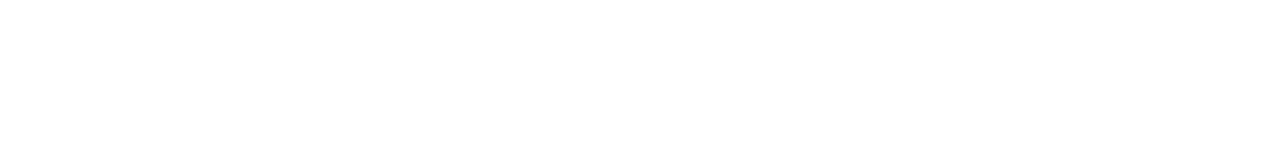
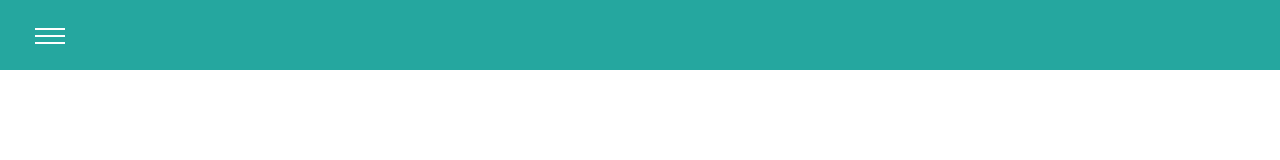
Before and after one commit to Daniel24125/encomendaslip, a website: page public/index.html in a window 1280 px wide. Drawn offline with nearby package versions, Linux system fonts and the light colour scheme.

Commit message:
navbar menu animation

```diff
--- a/public/css/app.css
+++ b/public/css/app.css
@@ -1,3 +1,67 @@
-body {
+body, html {
   margin: 0;
-  padding: 0; }
+  padding: 0;
+  width: 100%;
+  overflow-x: hidden; }
+
+* {
+  font-family: 'Roboto', sans-serif; }
+
+ul {
+  padding: 0;
+  margin: 0;
+  list-style-type: none; }
+
+a {
+  text-decoration: inherit;
+  color: inherit;
+  cursor: auto;
+  text-decoration: inherit;
+  color: inherit;
+  cursor: auto; }
+  a:visited {
+    text-decoration: inherit;
+    color: inherit;
+    cursor: auto; }
+
+.menu-icon-container {
+  width: 100px;
+  position: relative;
+  height: 60px;
+  cursor: pointer;
+  -webkit-transition: all 100ms ease-in-out;
+  -o-transition: all 100ms ease-in-out;
+  transition: all 100ms ease-in-out; }
+
+.line {
+  position: absolute;
+  background: white;
+  width: 30px;
+  height: 2px;
+  left: 50%;
+  -webkit-transform: translateX(-50%);
+  -ms-transform: translateX(-50%);
+  transform: translateX(-50%);
+  -webkit-transition: all 100ms ease;
+  -o-transition: all 100ms ease;
+  transition: all 100ms ease; }
+
+.line-top {
+  top: 39%; }
+
+.line-center {
+  top: 50%; }
+
+.line-bottom {
+  top: 61%; }
+
+.navbarContainer {
+  width: 100%;
+  height: 70px;
+  background: #25a79f;
+  display: -webkit-box;
+  display: -ms-flexbox;
+  display: flex;
+  -webkit-box-align: center;
+  -ms-flex-align: center;
+  align-items: center; }
--- a/public/index.html
+++ b/public/index.html
@@ -15,7 +15,11 @@
 
   <nav>
     <div class="navbarContainer">
-
+      <div class="menu-icon-container">
+        <div class="line line-top"></div>
+        <div class="line line-center"></div>
+        <div class="line line-bottom"></div>
+      </div>
     </div>
   </nav>
 </body>
--- a/public/js/functions.js
+++ b/public/js/functions.js
@@ -1,4 +1,41 @@
 $(document).ready(function(){
+  let menuClicked = 0
+  $(".menu-icon-container").click(()=>{
+    if(menuClicked){
+      menuClicked = 0
+      hideNav()
+    }else{
+      menuClicked = 1
+      showNav()
+    }
 
+  });
 
+  function showNav() {
+    $(".line-top").css({
+      "top": "50%",
+      "transform": "translate(-50%, -50%) rotate(-45deg)"
+    });
+    $(".line-center").css({
+      "opacity": 0
+    });
+    $(".line-bottom").css({
+      "top": "50%",
+      "transform": "translate(-50%, -50%) rotate(45deg)"
+    });
+  }
+
+  function hideNav() {
+    $(".line-top").css({
+      "top": "39%",
+      "transform": "translateX(-50%) rotate(0deg)"
+    });
+    $(".line-center").css({
+      "opacity": 1
+    });
+    $(".line-bottom").css({
+      "top": "61%",
+      "transform": "translateX(-50%) rotate(0deg)"
+    });
+  }
 })
--- /dev/null
+++ b/sass/compiled.sass
@@ -0,0 +1,5 @@
+@import "main"
+@import "mixins"
+@import "vars"
+@import "menuIcon"
+@import "nav"
--- a/sass/main.sass
+++ b/sass/main.sass
@@ -1,3 +1,26 @@
-body
+body, html
   margin: 0
   padding: 0
+  width: 100%
+  overflow-x: hidden
+
+*
+  font-family: 'Roboto', sans-serif
+
+ul
+  padding: 0
+  margin: 0
+  list-style-type: none
+
+a
+  text-decoration: inherit
+  color: inherit
+  cursor: auto
+  &:link
+  text-decoration: inherit
+  color: inherit
+  cursor: auto
+  &:visited
+    text-decoration: inherit
+    color: inherit
+    cursor: auto
--- /dev/null
+++ b/sass/menuIcon.sass
@@ -0,0 +1,25 @@
+.menu-icon-container
+  width: 100px
+  position: relative
+  height: 60px
+  cursor: pointer
+  transition: all 100ms ease-in-out
+
+.line
+  position: absolute
+  background: white
+  width: 30px
+  height: 2px
+  left: 50%
+  transform: translateX(-50%)
+  transition: all 100ms ease
+
+
+.line-top
+  top: 39%
+
+.line-center
+  top: 50%
+
+.line-bottom
+  top: 61%
--- /dev/null
+++ b/sass/nav.sass
@@ -0,0 +1,6 @@
+.navbarContainer
+  width: 100%
+  height: $navbarHeight
+  background: $navColor
+  display: flex
+  align-items: center
--- /dev/null
+++ b/sass/vars.sass
@@ -0,0 +1,2 @@
+$navbarHeight: 70px
+$navColor: #25a79f
```
Also changed, not shown: sass/mixins.sass (added, +18 -0 lines), 1 other file.
